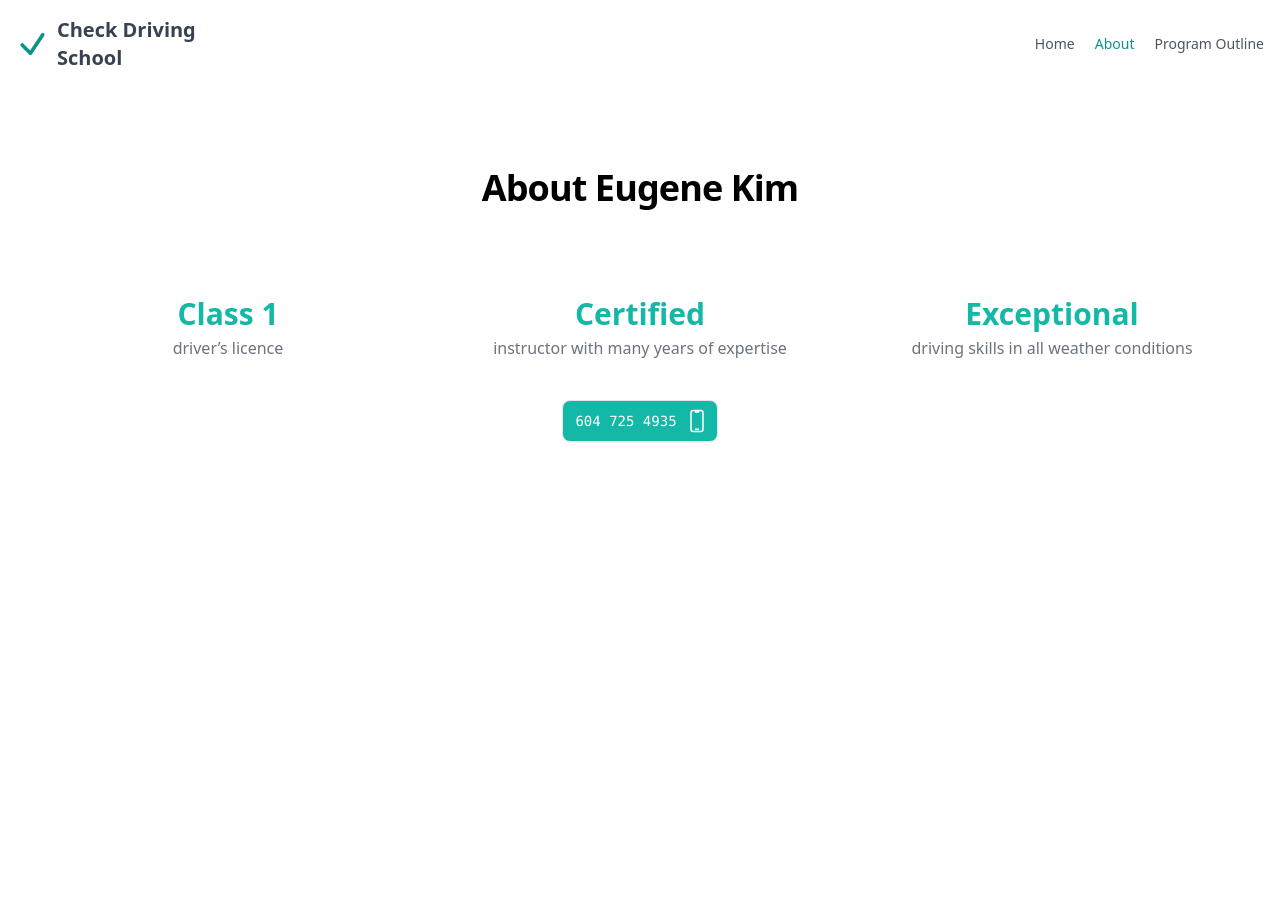
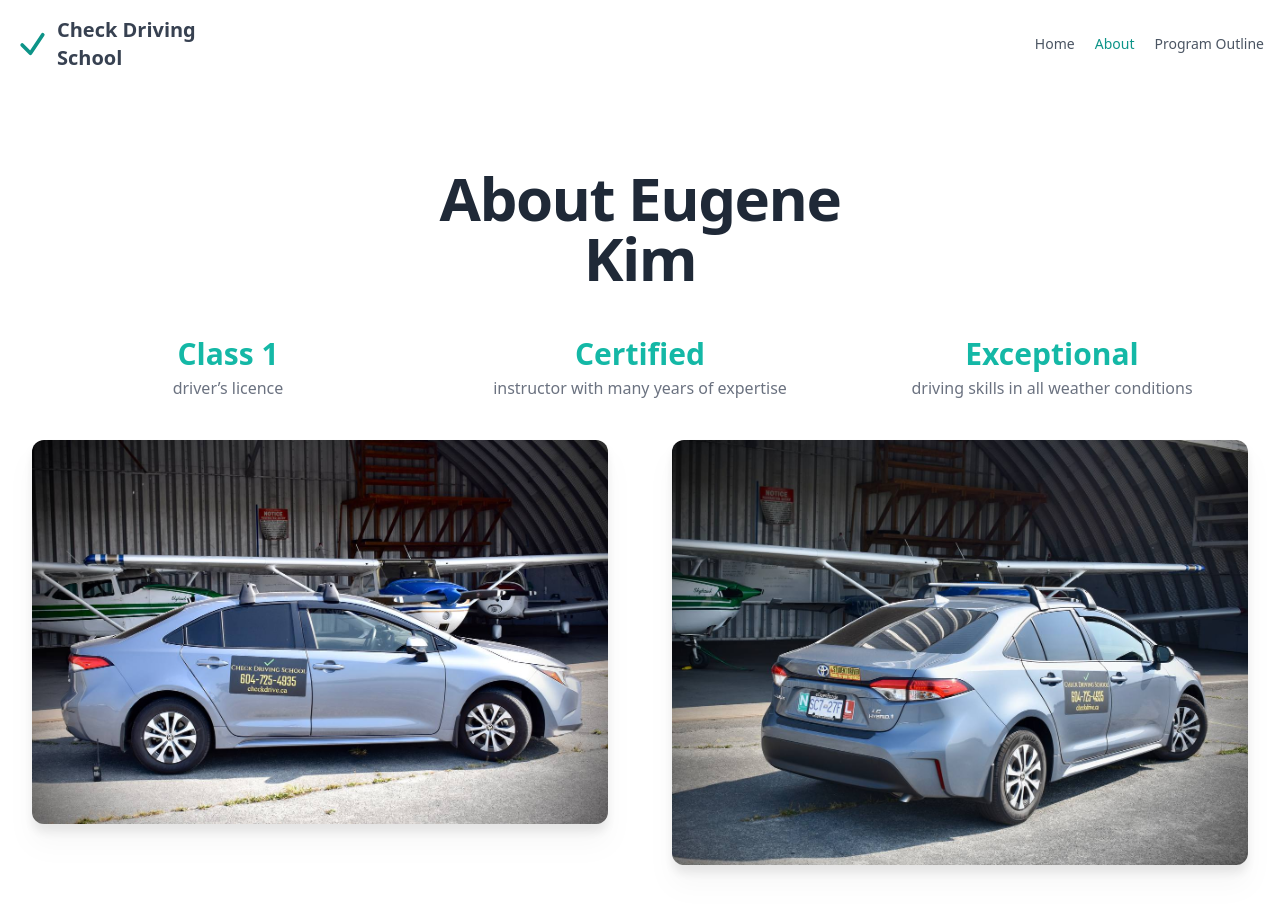
Before and after one commit to localhost5001/checkdriving, a Nuxt app: page /about in a window 1280 px wide. Shown: the top 914 px of the page. Before the commit the page ends 800 px from the top, so only its background shows below. Built offline with nearby package versions, Linux system fonts and the light colour scheme.

Commit message:
update about page

```diff
--- /dev/null
+++ b/components/fleetGallery.vue
@@ -0,0 +1,15 @@
+<template>
+<div class="grid grid-cols-8 gap-16">
+  <div class="col-span-4 drop-shadow-xl">
+    <img class="rounded-xl" src="/img/car1.jpg" alt="Car 1">
+  </div>
+
+  <div class="col-span-4 drop-shadow-xl">
+    <img class="rounded-xl" src="/img/car2.jpg" alt="Car 2">
+  </div>
+</div>
+</template>
+
+<script setup lang="ts">
+
+</script>
--- a/pages/about.vue
+++ b/pages/about.vue
@@ -1,26 +1,12 @@
 <template>
 <div class="px-4 py-16 mx-auto sm:max-w-xl md:max-w-full lg:max-w-screen-xl md:px-24 lg:px-8 lg:py-20">
   <div class="max-w-xl mb-10 md:mx-auto sm:text-center lg:max-w-2xl md:mb-12">
-    <h2 class="max-w-lg mb-6 font-sans text-3xl font-bold leading-none tracking-tight  sm:text-4xl md:mx-auto">
+    <h2 class="max-w-lg mb-6 font-sans text-3xl block font-bold text-gray-800 md:text-5xl lg:text-6xl leading-none tracking-tight  sm:text-4xl md:mx-auto">
       <span class="relative inline-block">
         <span class="relative">About</span>
       </span>
       Eugene Kim
     </h2>
-  </div>
-
-  <div class="grid grid-cols-1 gap-5 row-gap-6 mb-10 sm:grid-cols-3 lg:grid-cols-3">
-    <div v-for="item in items" class="text-center">
-      <div class="flex items-center justify-center w-16 h-16 mx-auto mb-4">
-        <svg
-          xmlns="http://www.w3.org/2000/svg" fill="none" viewBox="0 0 24 24" stroke-width="2.7" stroke="currentColor"
-          class="w-10 h-10 text-teal-600"
-        >
-          <path stroke-linecap="round" stroke-linejoin="round" d="M4.5 12.75l6 6 9-13.5" />
-        </svg>
-      </div>
-      <h6 class="mb-2 font-semibold leading-5">{{ item }}</h6>
-    </div>
   </div>
 
   <div class="grid grid-cols-1 gap-5 row-gap-6 mb-10 sm:grid-cols-3 lg:grid-cols-3">
@@ -32,21 +18,15 @@
     />
   </div>
 
-  <div class="text-center">
-    <a
-      href="tel:+16047254935"
-      class="relative group p-2 ps-3 inline-flex items-center gap-x-2 text-sm font-mono rounded-lg border border-gray-200 bg-teal-500 text-white shadow-sm hover:bg-teal-500/90 disabled:opacity-50 disabled:pointer-events-none">
-        604 725 4935
-        <svg xmlns="http://www.w3.org/2000/svg" fill="none" viewBox="0 0 24 24" stroke-width="1.5" stroke="currentColor" class="w-6 h-6">
-          <path stroke-linecap="round" stroke-linejoin="round" d="M10.5 1.5H8.25A2.25 2.25 0 006 3.75v16.5a2.25 2.25 0 002.25 2.25h7.5A2.25 2.25 0 0018 20.25V3.75a2.25 2.25 0 00-2.25-2.25H13.5m-3 0V3h3V1.5m-3 0h3m-3 18.75h3" />
-        </svg>
-      </a>
+  <div class="flex mx-auto">
+    <FleetGallery />
   </div>
 </div>
 </template>
 
 <script setup lang="ts">
 import StatItem from '@/components/statItem.vue'
+import FleetGallery from '@/components/fleetGallery.vue'
 
 const stats = [
   { title: 'Class 1', description: 'driver’s licence' },
```
Also changed, not shown: public/img/car1.jpg (added), public/img/car2.jpg (added).
